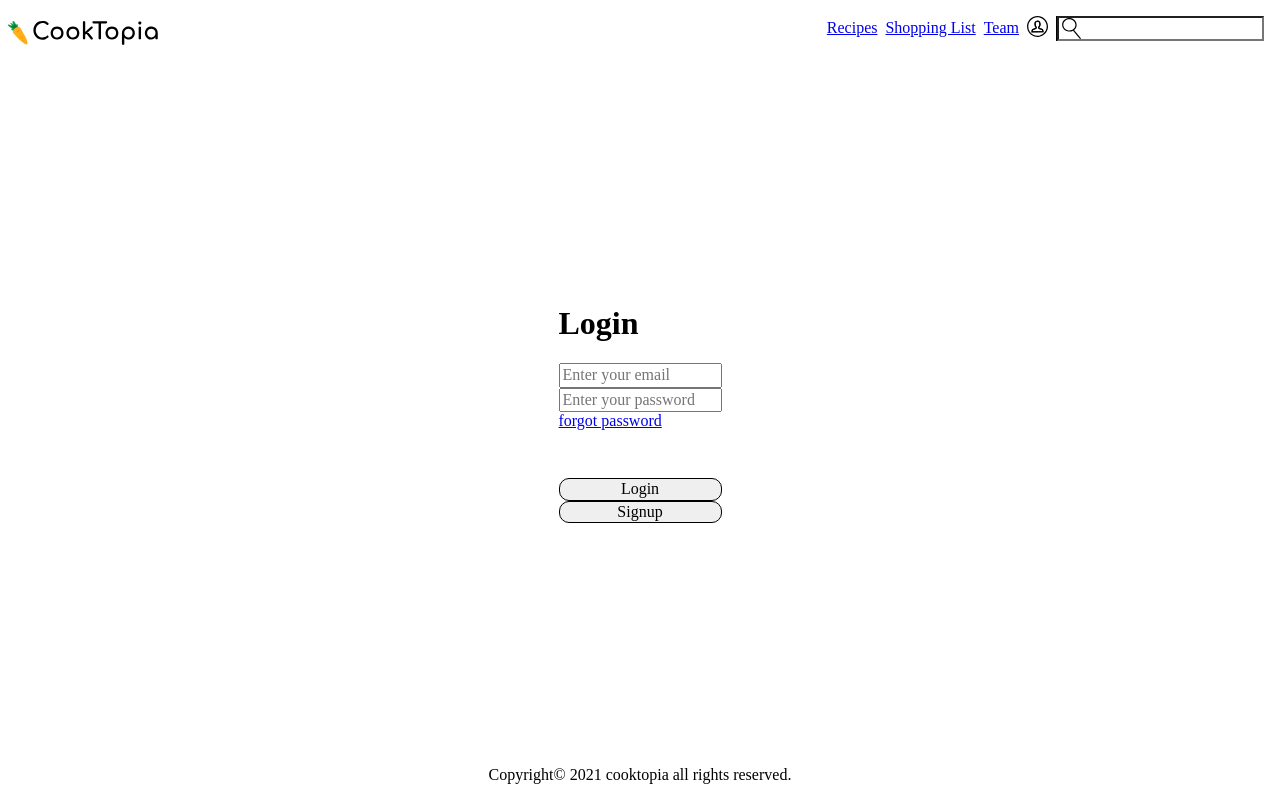
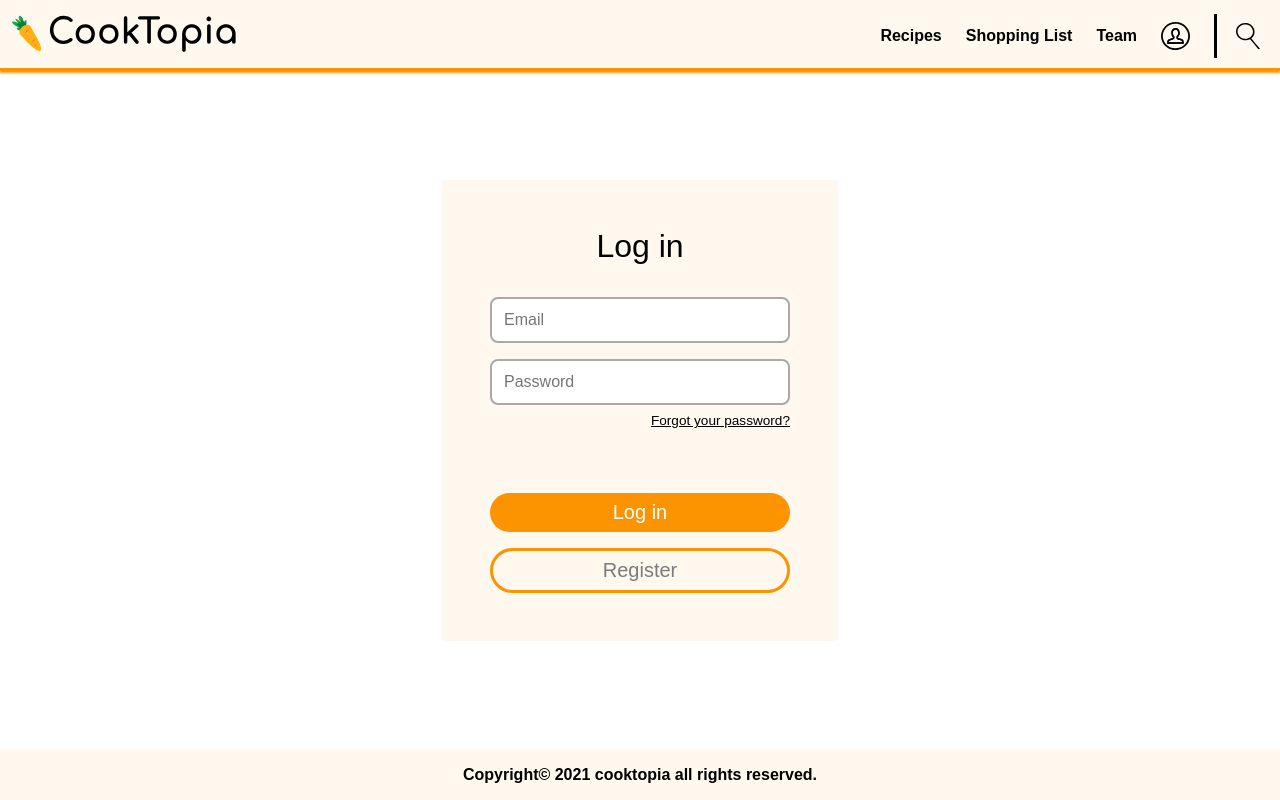
Before and after one commit to falguni-lakdawala/CookTopia, a React (Create React App) app: page / in a window 1280 px wide. Built offline with nearby package versions, Linux system fonts and the light colour scheme.

Commit message:
login page, header, footer styling and restructure

```diff
--- a/public/index.html
+++ b/public/index.html
@@ -1,5 +1,6 @@
 <!DOCTYPE html>
 <html lang="en">
+
 <head>
 	<meta charset="utf-8" />
 	<!-- <link rel="icon" href="%PUBLIC_URL%/favicon.ico" /> -->
@@ -15,10 +16,7 @@
 	<link rel="mask-icon" href="favicons/safari-pinned-tab.svg" color="#5bbad5">
 	<meta name="msapplication-TileColor" content="#da532c">
 	<!--  -->
-    <meta
-      name="description"
-      content="Web site created using create-react-app"
-    />
+	<meta name="description" content="Web site created using create-react-app" />
 	<!-- <link rel="apple-touch-icon" href="%PUBLIC_URL%/logo192.png" /> -->
 	<!--
       manifest.json provides metadata used when your web app is installed on a
@@ -34,9 +32,10 @@
       work correctly both with client-side routing and a non-root public URL.
       Learn how to configure a non-root public URL by running `npm run build`.
     -->
-		<link rel="stylesheet" href="https://cdnjs.cloudflare.com/ajax/libs/font-awesome/5.15.3/css/all.min.css" integrity="sha512-iBBXm8fW90+nuLcSKlbmrPcLa0OT92xO1BIsZ+ywDWZCvqsWgccV3gFoRBv0z+8dLJgyAHIhR35VZc2oM/gI1w==" crossorigin="anonymous" referrerpolicy="no-referrer" />
+	<link rel="stylesheet" href="https://cdnjs.cloudflare.com/ajax/libs/font-awesome/5.15.3/css/all.min.css" crossorigin="anonymous" referrerpolicy="no-referrer" />
 	<title>React App</title>
 </head>
+
 <body>
 	<noscript>You need to enable JavaScript to run this app.</noscript>
 	<div id="root"></div>
@@ -51,4 +50,5 @@
       To create a production bundle, use `npm run build` or `yarn build`.
     -->
 </body>
+
 </html>
--- a/src/components/composable-components/Search.js
+++ b/src/components/composable-components/Search.js
@@ -1,12 +1,19 @@
-
-import React from 'react'
+import React from 'react';
+import searchIcon from '../../assets/svg/search-icon.svg';
 
 const Search = () => {
-    return (
-        <div className="search">
-            <input type="search" />
-        </div>
-    )
+	return (
+		<div className="search">
+			<button type="button" className="search-btn" onClick={() => (
+				document.querySelector('.search').classList.toggle('active')
+			)}>
+				<svg width="536" height="598" viewBox="0 0 536 598" fill="none" xmlns="http://www.w3.org/2000/svg">
+					<path d="M531.842 571.966C525.243 564.032 518.573 556.099 511.974 548.165C496.038 529.069 480.102 510.043 464.166 490.946C444.86 467.848 425.624 444.82 406.319 421.722C389.61 401.783 372.972 381.774 356.264 361.835C351.139 355.727 346.155 349.478 341.03 343.37C380.063 313.04 407.021 269.02 412.918 217.979C425.133 112.247 342.855 15.6412 229.547 2.58255C116.24 -10.4761 14.1644 64.8566 1.94912 170.519C-10.2662 276.181 72.0118 372.787 185.319 385.846C231.583 391.181 276.022 381.774 313.159 361.554C317.091 366.187 320.952 370.891 324.883 375.525C340.819 394.622 356.755 413.648 372.691 432.744C391.997 455.842 411.233 478.871 430.539 501.969C447.247 521.908 463.885 541.917 480.593 561.856C488.737 571.544 496.53 581.584 505.024 591.062C505.164 591.203 505.235 591.343 505.375 591.483C510.921 598.083 522.434 599.768 529.314 594.222C536.264 588.675 537.739 579.057 531.842 571.966ZM35.8572 174.451C46.0366 86.1997 131.263 23.2236 225.897 34.1759C320.53 45.0581 389.189 125.727 379.01 213.977C368.83 302.228 283.604 365.205 188.97 354.252C94.3363 343.37 25.6777 262.702 35.8572 174.451Z" fill="black" stroke="#010101" strokeWidth="1" strokeMiterlimit="10"/>
+				</svg>
+			</button>
+			<input type="search" />
+		</div>
+	)
 }
 
 export default Search
--- a/src/components/semantic_components/Header.js
+++ b/src/components/semantic_components/Header.js
@@ -3,12 +3,10 @@ import Navbar from "../composable-components/Navbar";
 import { contextapp } from "../../pages/Page";
 
 const Header = () => {
-
-  document.title="Cooktopia"
-  const navElements = [{"text":"Recipes","link":"/recipecontent"},{"text":"Shopping List","link":"/shoppinglist"},{"text":"Team","link":"/team"}];
+	document.title = "Cooktopia"
+	const navElements = [{ "text": "Recipes", "link": "/recipecontent" }, { "text": "Shopping List", "link": "/shoppinglist" }, { "text": "Team", "link": "/team" }];
 
 	const context = useContext(contextapp);
-
 	// const parentcontext=useContext(contextapp);
 
 	return (
--- a/src/components/sub-components/Login.js
+++ b/src/components/sub-components/Login.js
@@ -1,30 +1,35 @@
-import React from 'react'
-import {Link} from 'react-router-dom'
-import Button from '../composable-components/Button'
-import Input from '../composable-components/Input'
-import { useHistory}  from 'react-router-dom'
+import React from 'react';
+import {Link} from 'react-router-dom';
+import Button from '../composable-components/Button';
+import Input from '../composable-components/Input';
+import { useHistory}  from 'react-router-dom';
 
 const Login = () => {
     const history=useHistory();
     return (
       <div className="login">
-        <h1>Login</h1>
-        <div className="logininputs">
-          <div className="logininputs1">
-            <Input type={"email"} placeholder={"Enter your email"} />
-            <Input type={"password"} placeholder={"Enter your password"} />
-            <Link to={{ pathname: "/forgot" }}>forgot password</Link>
+        <h1>Log in</h1>
+        <div className="login-inputs-cont">
+          <div className="login-inputs-1">
+            <Input type={"email"} placeholder={"Email"} />
+            <Input type={"password"} placeholder={"Password"} />
+            <Link to={{ pathname: "/forgot" }}>Forgot your password?</Link>
           </div>
-          <div className="logininputs2">
+          <div className="login-inputs-2">
             <button
+							className="login-inputs-login-btn"
               type="button"
               onClick={() => {
                 history.push("/home");
               }}
             >
-              Login
+              Log in
             </button>
-            <Button text={"Signup"} />
+            <button
+							className="login-inputs-register-btn"
+            >
+              Register
+            </button>
           </div>
         </div>
       </div>
--- a/src/sass/_navigation.scss
+++ b/src/sass/_navigation.scss
@@ -3,20 +3,100 @@
   flex-flow: row nowrap;
   align-items: center;
   justify-content: space-between;
+	padding: 0.25rem 0.5rem 0rem 0.5rem;
+	background: #FFF8EF;
+	border-bottom: 3px solid #FB9400;
+	box-shadow: 0px 2px 2px #FB9400;
+
+  nav ul {
+    display: flex;
+    flex-flow: row nowrap;
+    justify-content: space-evenly;
+    gap: 1.5rem;
+		margin: 0;
+		padding: 0;
+
+    li {
+      list-style-type: none;
+			align-self: center;
+
+			a {
+				font-family: "Avenir", sans-serif;
+				font-weight: 800;
+				font-size: 1rem;
+				color: #000000;
+				text-decoration: none;
+			}
+    }
+  }
+
+  svg {
+    height: auto;
+    min-width: 100%;
+    align-self: center;
+  }
+
+  .logo {
+    display: grid;
+		align-self: center;
+		padding-left: 0.25rem;
+
+		a {
+			img {
+				width: 14rem;
+			}
+		}
+  }
 
   .search {
-    margin-right: 0.5rem;
+		display: flex;
+		margin-right: 0.75rem;
+		transition: all 0.3s ease;
+
+		.search-btn {
+			background-color: transparent;
+			border: none;
+			padding: 0;
+			cursor: pointer;
+			transition: all 0.3s ease;
+
+			svg {
+				width: 1.5rem;
+				vertical-align: middle;
+				transition: all 0.3s ease;
+			}
+		}
 
     input {
-      padding: 0.1rem;
-      background: url("../assets/svg/search-icon.svg");
-      background-position: 2% 50%;
-      background-size: contain;
-      background-repeat: no-repeat;
-      outline: none;
-      border-color: none;
+			background-color: transparent;
+			border: none;
+			width: 0;
+			padding: 0;
+			transition: all 0.3s ease;
+			outline: none;
     }
   }
+
+	.search.active {
+    background-color: #fff;
+    border-radius: 20px;
+
+		.search-btn {
+			padding: 0.5rem 0.53rem;
+			background: #FB9400;
+			border-radius: 50%;
+			color: #fff;
+
+			svg {
+				width: 1rem;
+			}
+		}
+
+		input {
+			width: 10rem;
+    	padding: 0.5rem;
+		}
+	}
 
   .desktop_nav {
     display: none;
@@ -28,15 +108,19 @@
     .desktop {
       display: flex;
       align-items: center;
+			gap: 1.2rem;
 
       ul {
-        padding-right: 0.5rem;
         align-items: center;
-        border-right: 1px solid black;
+        border-right: 3px solid black;
+				padding: 0.5rem 1.5rem 0.5rem 0;
 
-        img {
-          width: 1.3rem;
-        }
+				li {
+					img {
+						width: 1.8rem;
+    				vertical-align: middle;
+					}
+				}
       }
     }
   }
@@ -53,26 +137,4 @@
       display: none;
     }
   }
-
-  .logo {
-    display: grid;
-    align-self: flex-end;
-  }
-
-  svg {
-    height: auto;
-    min-width: 100%;
-    align-self: center;
-  }
-
-  nav ul {
-    display: flex;
-    flex-flow: row nowrap;
-    justify-content: space-evenly;
-    gap: $grid-gap;
-
-    li {
-      list-style-type: none;
-    }
-  }
 }
--- a/src/sass/page-specific/_loginlayout.scss
+++ b/src/sass/page-specific/_loginlayout.scss
@@ -1,18 +1,72 @@
 .login{
 	display: grid;
 	grid-template-columns: 1fr;
-	max-width: 50%;
 	margin: 0 auto;
+	padding: 3rem;
+	background: #FFF8EF;
+	gap: 2rem;
+	width: 80%;
+	max-width: 300px;
 
-	.logininputs{
-		display: flex;
-		flex-flow: column nowrap;
-		justify-content: space-between;
-		height: 10rem;
+	h1 {
+		margin: 0;
+    font-family: "Avenir", sans-serif;
+    font-weight: 500;
+    text-align: center;
+	}
 
-		.logininputs1,.logininputs2{
+	.login-inputs-cont {
+		.login-inputs-1 {
+			display: grid;
+			gap: 0.5rem;
+			grid-template-columns: 1fr;
+			margin-bottom: 4rem;
+
+			input {
+				background: #FFFFFF;
+				border: 2px solid #A9A9A9;
+				box-sizing: border-box;
+				border-radius: 8px;
+				padding: 0.75rem;
+				font-family: "Avenir", sans-serif;
+			}
+
+			input[type=email] {
+				margin-bottom: 0.5rem;
+			}
+
+			a {
+				text-align: right;
+				font-family: "Avenir", sans-serif;
+				font-size: 0.85rem;
+				text-decoration-line: underline;
+				color: #000000;
+			}
+		}
+
+		.login-inputs-2 {
 			display: grid;
 			grid-template-columns: 1fr;
+			gap: 1rem;
+
+			button {
+				border-radius: 50px;
+				padding: 0.5rem;
+				font-family: "Avenir", sans-serif;
+				font-size: 1.25rem;
+			}
+
+			.login-inputs-login-btn {
+				background: #FB9400;
+				color: #fff;
+				border: none;
+			}
+
+			.login-inputs-register-btn {
+				color: #7B7B7B;
+    		background-color: transparent;
+				border: 3px solid #FB9400;
+			}
 		}
 	}
 }
--- a/src/sass/page-specific/_page-specific.scss
+++ b/src/sass/page-specific/_page-specific.scss
@@ -11,6 +11,14 @@ img {
 
 .app_footer {
   text-align: center;
+	background: #FFF8EF;
+
+	p {
+		font-family: "Avenir", sans-serif;
+		font-weight: 800;
+		font-size: 1rem;
+		color: #000000;
+	}
 }
 
 // homepage styling only
@@ -63,12 +71,12 @@ img {
       display: grid;
       grid-template-columns: repeat(1, 1fr);
       justify-content: center;
-      gap: $grid-gap;
+      gap: .5rem;
       padding:0 .5rem;
       @media screen and (min-width: 600px) {
         display: grid;
         grid-template-columns: repeat(2, 1fr);
-        gap: $grid-gap;
+        gap: .5rem;
       }
       h3 {
         justify-self: center;
@@ -77,7 +85,7 @@ img {
       .contact_inputs {
         display: grid;
         grid-template-columns: repeat(1, 1fr);
-        gap: $grid-gap;
+        gap: .5rem;
         border: 1px solid black;
         padding: 1rem;
 
@@ -85,7 +93,7 @@ img {
           grid-column: 1/-1;
           grid-row: 2;
           display: grid;
-          gap: $grid-gap;
+          gap: .5rem;
           grid-template-columns: repeat(2, 1fr);
 
           padding: 1rem;
@@ -145,7 +153,7 @@ img {
           .featuress:nth-of-type(odd) {
             display: grid;
             grid-template-columns: repeat(2, 1fr);
-            gap: $grid-gap;
+            gap: .5rem;
             img {
               grid-column: 1/2;
             }
@@ -156,7 +164,7 @@ img {
           .featuress:nth-of-type(even) {
             display: grid;
             grid-template-columns: repeat(2, 1fr);
-            gap: $grid-gap;
+            gap: .5rem;
             .inputs_wrapper {
               grid-column: 1/2;
               grid-row: 1;
--- a/src/sass/variables/_variables.scss
+++ b/src/sass/variables/_variables.scss
@@ -1,4 +1,2 @@
 @import "colors";
 @import "fonts";
-
-$grid-gap: .5rem;
```
Also changed, not shown: src/components/composable-components/Navbar.js (+12 -26 lines), src/components/semantic_components/Footer.js (+0 -9 lines), src/assets/svg/search-icon.svg. Lines whose indentation alone changed are shown as unchanged.
